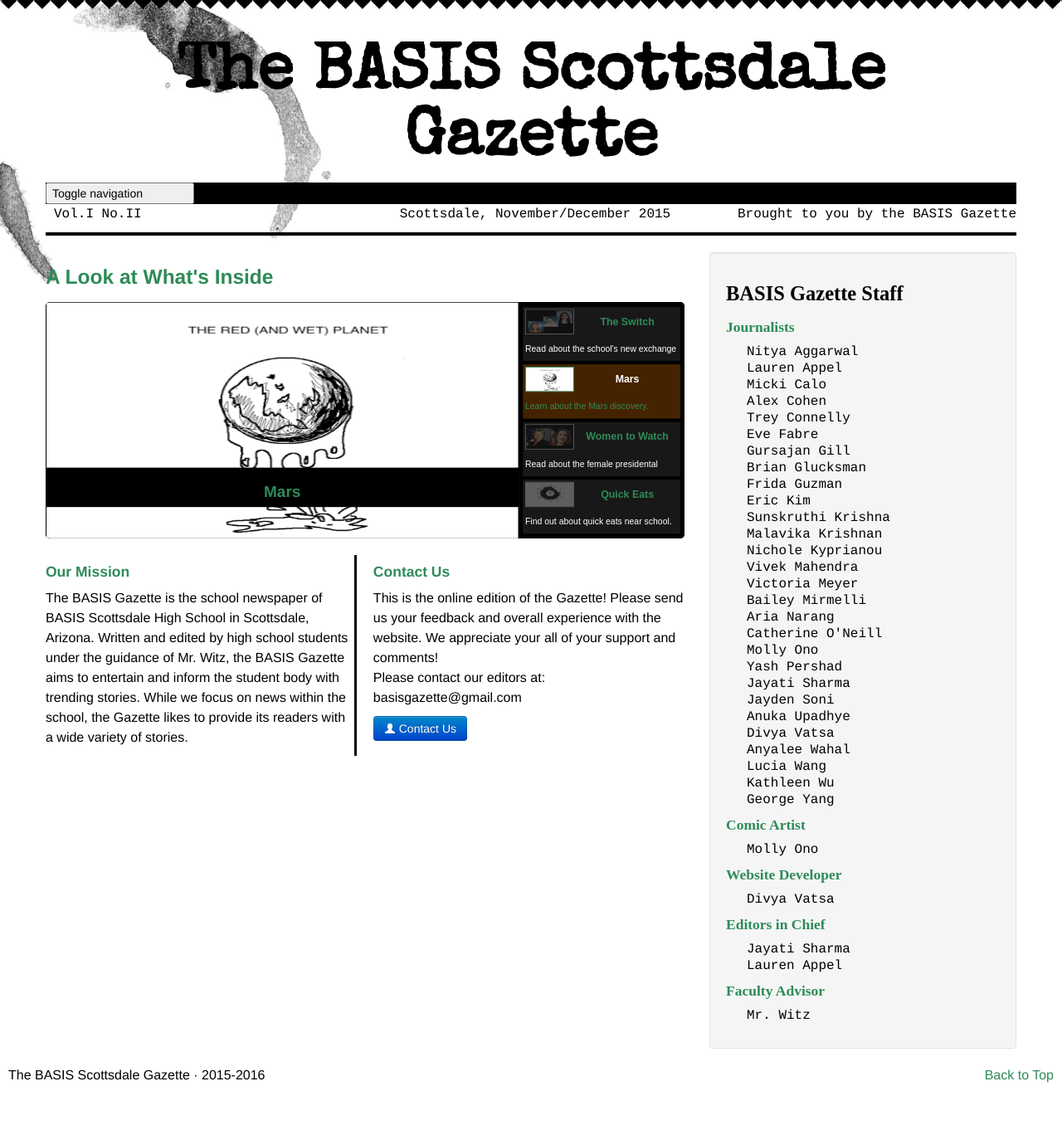
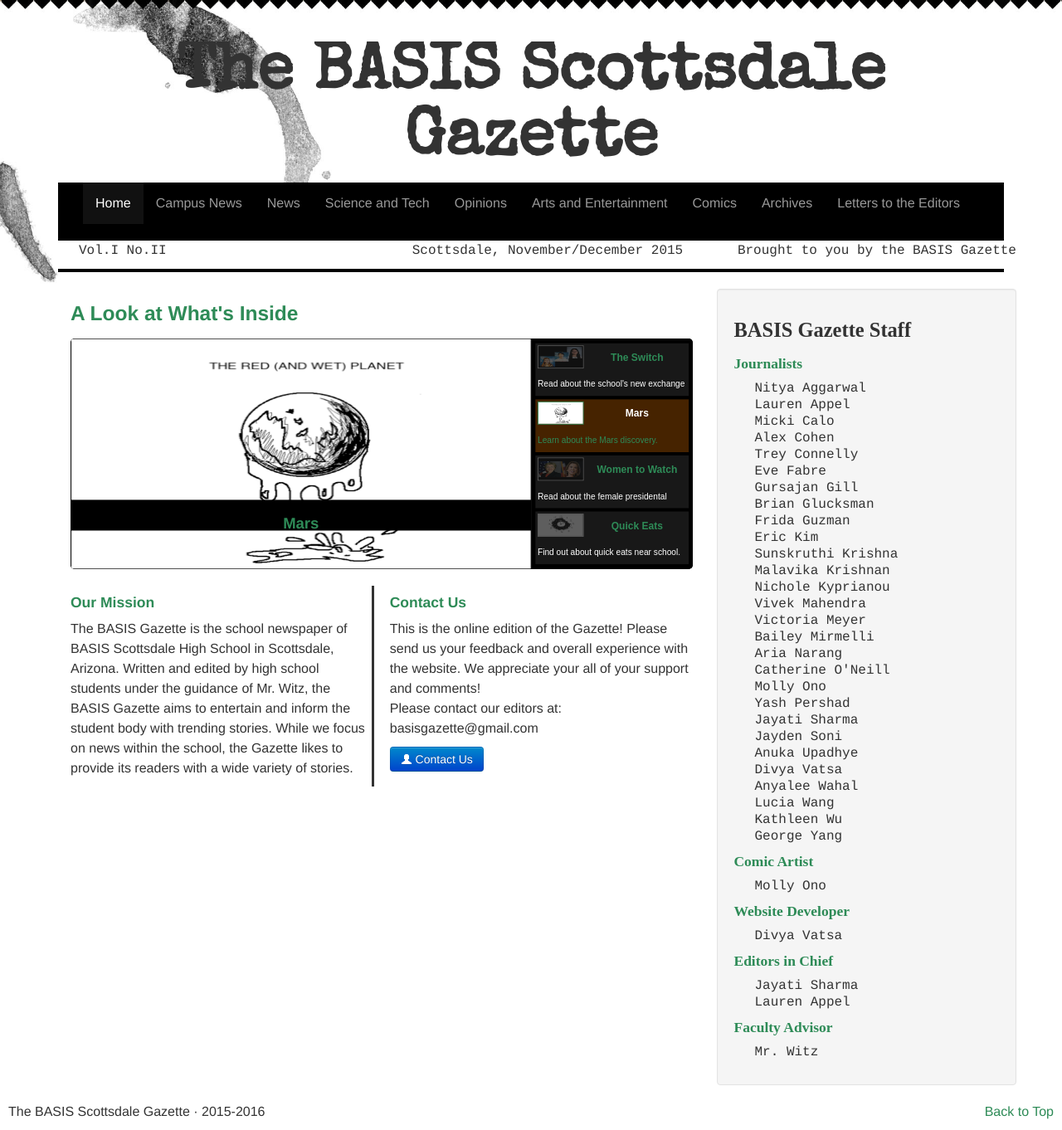
Before and after one commit to Awake99/Awake99.github.io, a Jekyll site: the page built from index.html, in a window 1280 px wide. Shown: the whole page at 83% size. Built offline with Jekyll 4.4.1, drawn with Linux system fonts in a browser that asks for light colours; nearby versions of some CDN libraries; before the commit the page ends 1318 px from its top, so only the background shows below that.

Commit message:
November Edits
default

```diff
--- a/_layouts/default.html
+++ b/_layouts/default.html
@@ -6,9 +6,12 @@
 	<meta charset="utf-8">
   <meta name="viewport" content="width=device-width, initial-scale=1.0">
   <link rel="shortcut icon" href="img/logo.png">
-  <link rel="stylesheet" href="css/style.css" />
-  <link rel="stylesheet" href="css/bootstrap.css"  type="text/css"/>
-  <link rel="stylesheet" href="css/bootstrap-responsive.css">
+  <link href='https://fonts.googleapis.com/css?family=Amatic+SC:400,700' rel='stylesheet' type='text/css'>
+  <link rel="stylesheet" href="https://maxcdn.bootstrapcdn.com/bootstrap/3.3.5/css/bootstrap.min.css">
+    <link rel="stylesheet" href="style.css" />
+    <script src="https://ajax.googleapis.com/ajax/libs/jquery/1.11.3/jquery.min.js"></script>
+    <script src="https://maxcdn.bootstrapcdn.com/bootstrap/3.3.5/js/bootstrap.min.js"></script>
+
 </head>
 <style>
     body {
```
